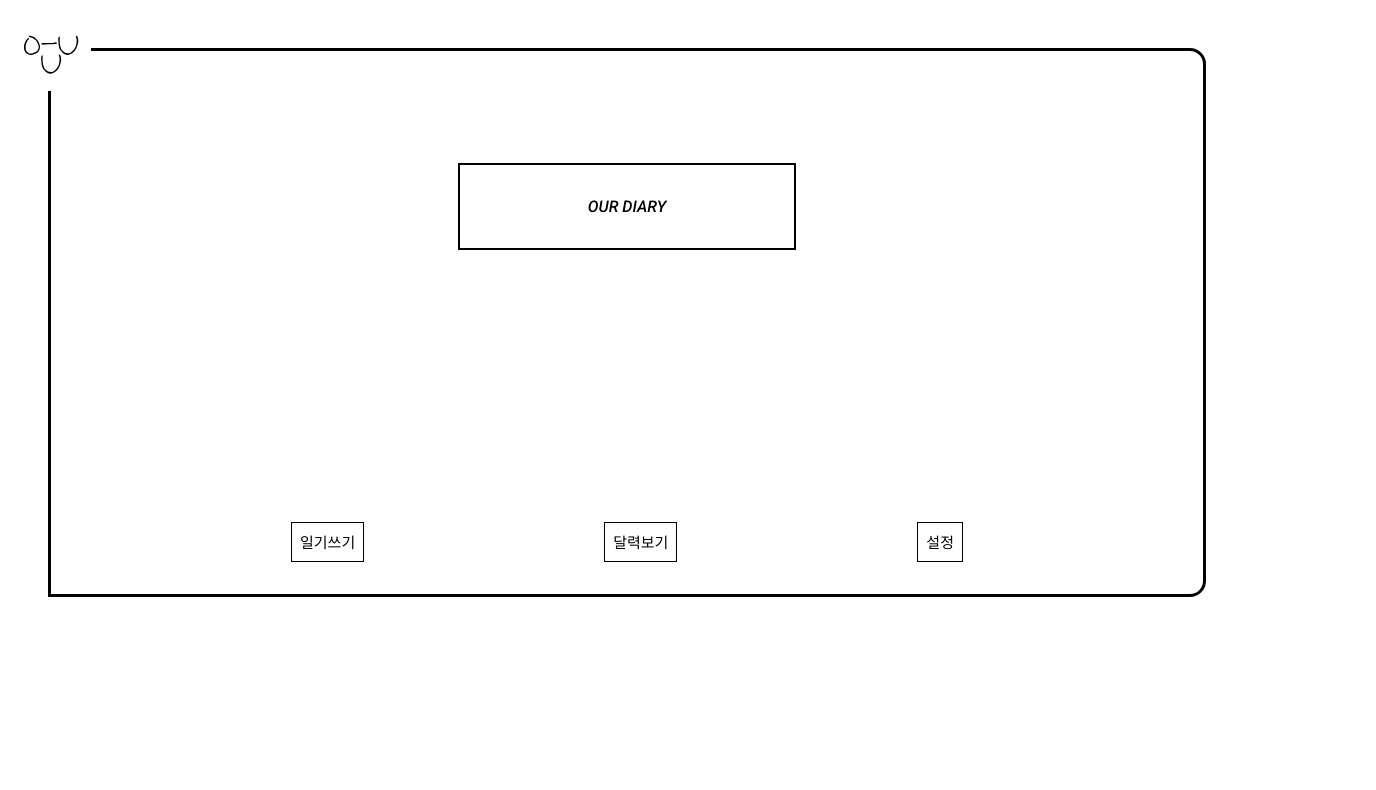
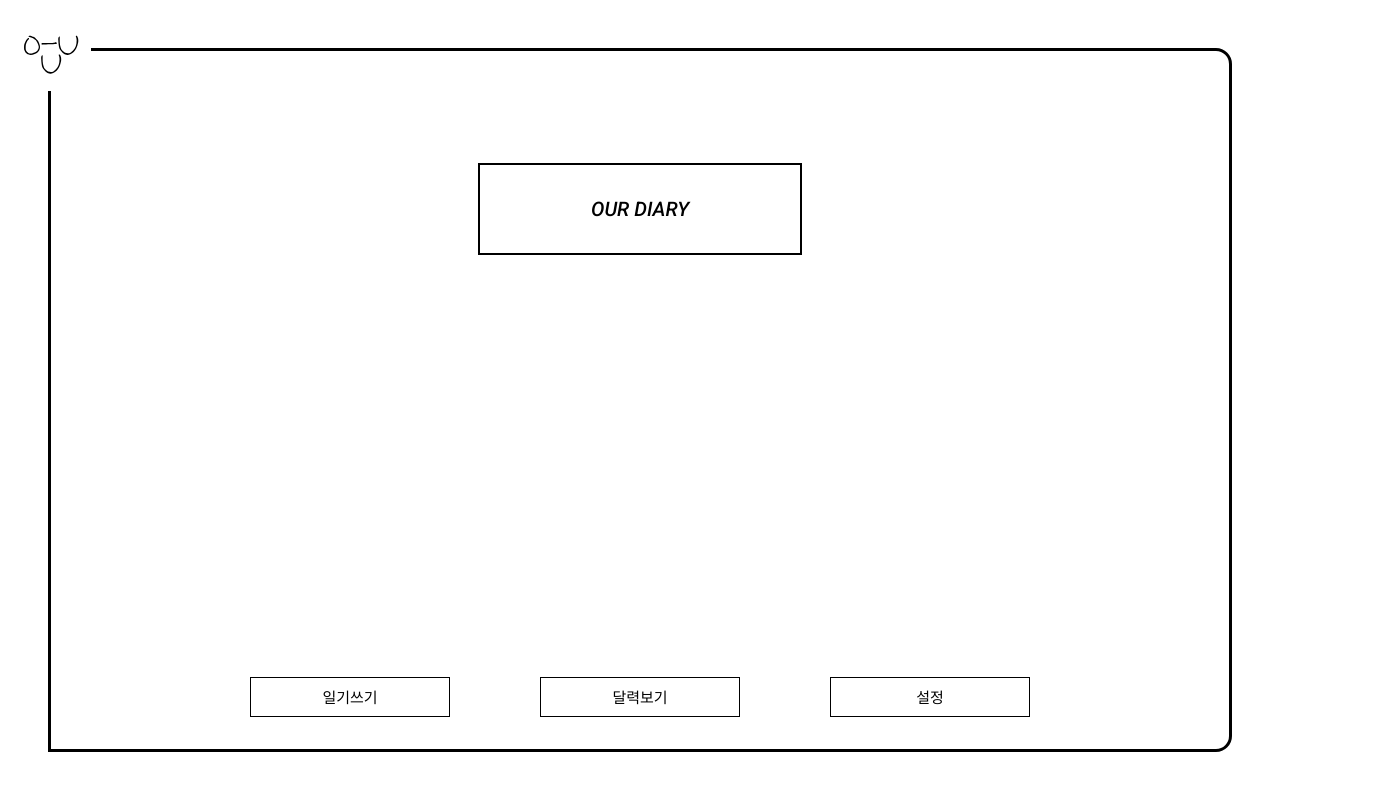
Before and after one commit to yerin135/O-U, a React (Create React App) app: page / in a window 1280 px wide. Shown: the top 790 px of the page, 1376 px wide, since content can reach past the window. Built offline with nearby package versions, Linux system fonts and the light colour scheme.

Commit message:
refactor main page layout
Co-authored-by: CraftyDragon678 <dev@cragon.me>

```diff
--- a/src/App.css
+++ b/src/App.css
@@ -46,6 +46,7 @@
 
 button {
   font-family: 'Jua', sans-serif;
+  width: 200px;
   background-color: white;
   border: 1.5px solid black;
   padding: 0.5rem;
--- a/src/App.js
+++ b/src/App.js
@@ -25,30 +25,36 @@ function App() {
 
 const OurDiary = styled.div`
   border: 2.5px solid black;
-  padding: 2rem 8rem;
-  margin: 7rem 12rem 15rem;
-  display: flex;
+  width: min(100% - 2rem, 20rem);
+  padding: 2rem 0;
+  text-align: center;
   font-family: 'Roboto', sans-serif;
-`
+  font-size: 1.25rem;
+`;
 
 const MainContainer = styled.div`
+  height: 100vh;
+  padding: 3rem;
 
-  width: 100%;
-  height: 80%;
-  text-align: center;
-  flex-direction: row;
-  padding: 3rem;
-`
+  // 엘리먼트 크기가 마음대로 안 될 때는 border-box 적용하기~
+  box-sizing: border-box;
+
+  display: flex;
+  flex-direction: column;
+`;
 
 const SubContainer = styled.div`
   border: 3px solid black;
   border-top-right-radius: 1rem;
   border-bottom-right-radius: 1rem;
-  width: 90%;
-  height: 60%;
+  padding: 7rem 0 0;
+  flex: 1;
+
   display: flex;
   flex-direction: column;
   align-items: center;
+  justify-content: space-between;
+
   position: relative;
   ::before {
     content: "";
@@ -62,13 +68,19 @@ const SubContainer = styled.div`
     background: center / contain no-repeat url(${logo}), white;
   }
 
-`
+`;
 
 const ButtonContainer = styled.div`
   display: flex;
+  width: min(100%, 60rem);
+  align-items: center;
   justify-content: space-evenly;
-  width: 100%;
   padding: 2rem 1rem;
-`
+  row-gap: 0.5rem;
+
+  @media screen and (max-width: 768px) {
+    flex-direction: column;
+  }
+`;
 
 export default App;
```
